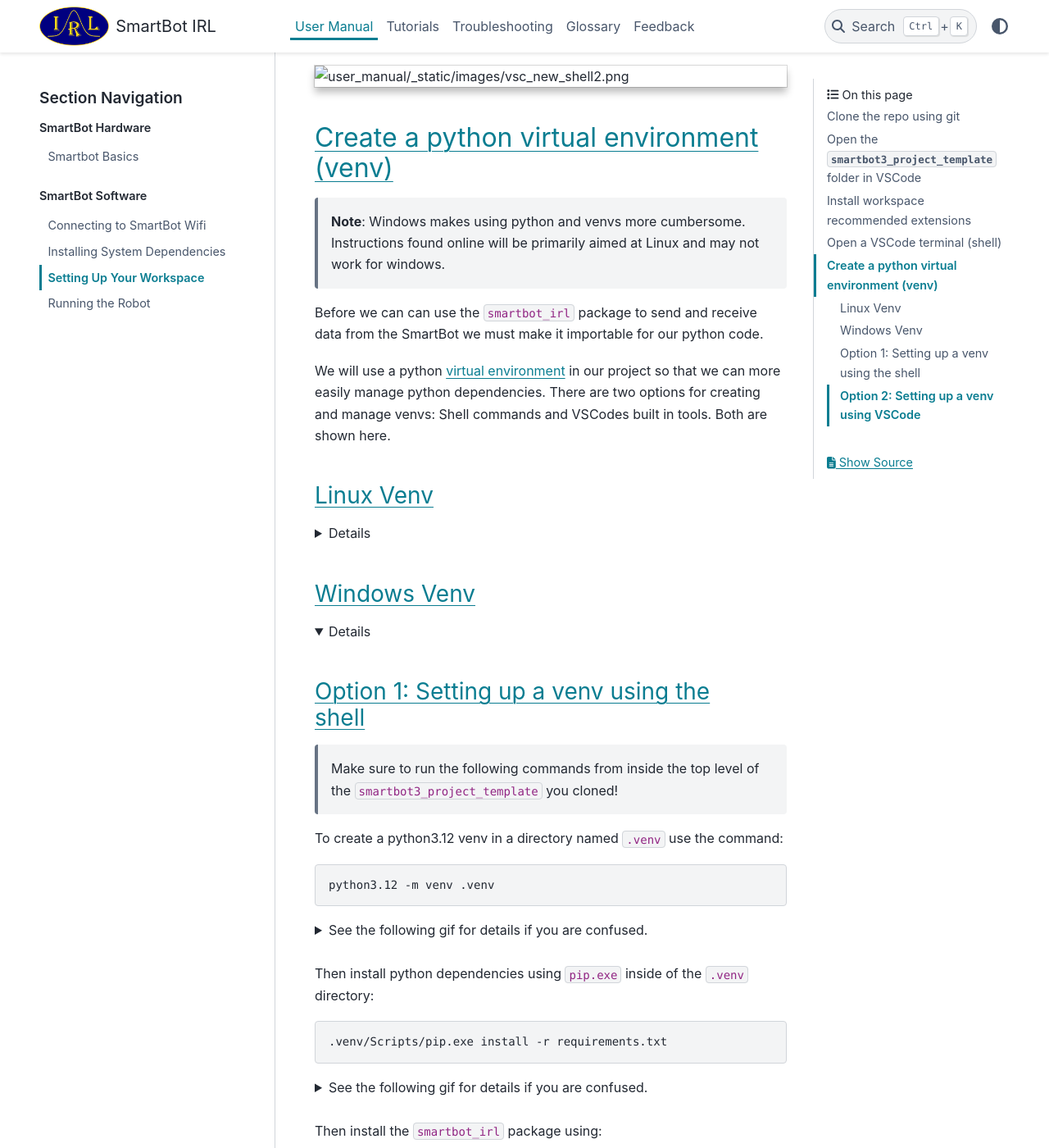
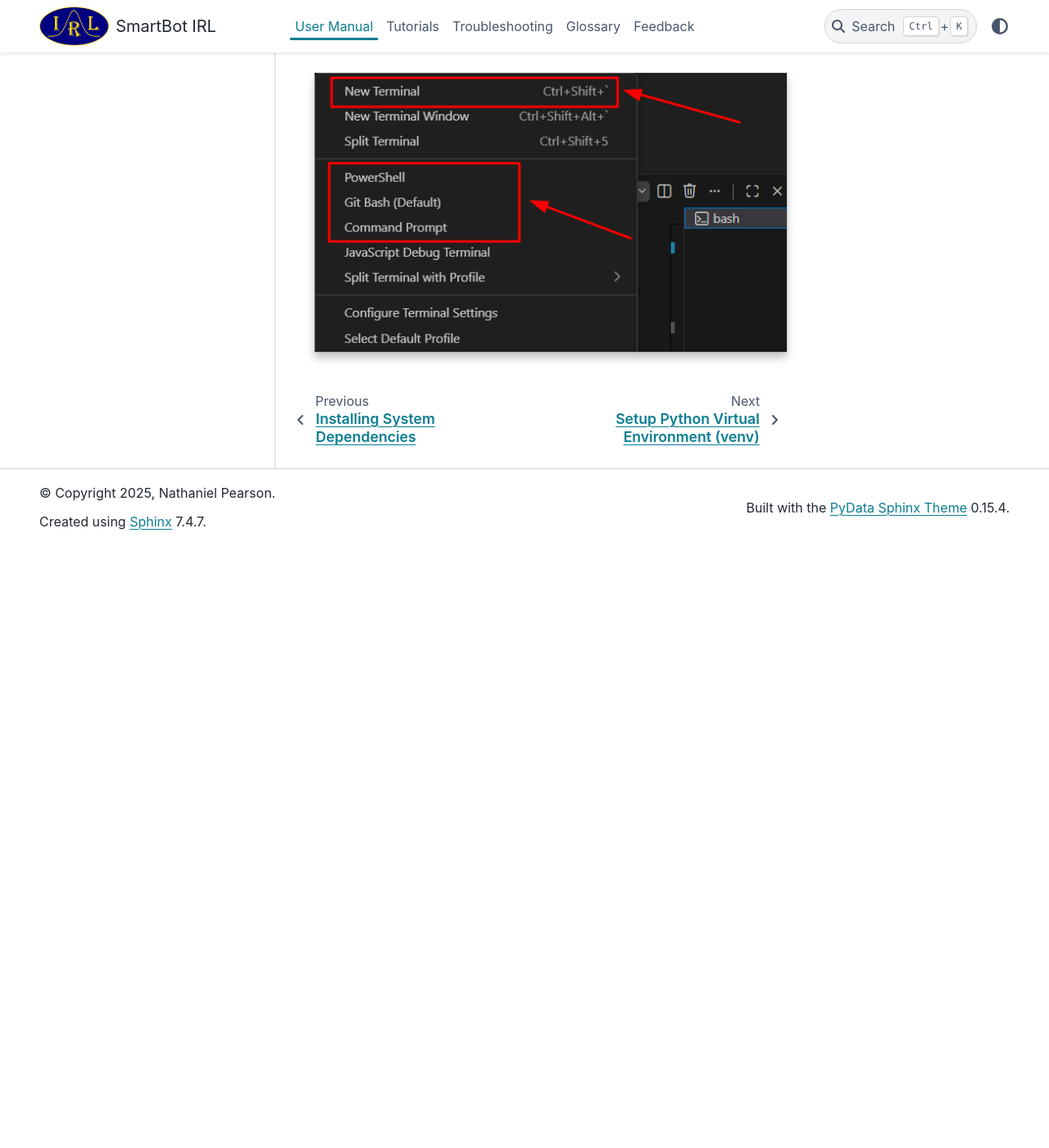
Before and after one commit to wvu-irl/smartbot_irl, a Sphinx documentation site: the page built from docs/source/user_manual/setup_workspace.md, in a window 1280 px wide and 1400 px high, scrolled down 3133 px. Shown: the whole window at 82% size. Built offline with Sphinx 7.4.7 and the PyData theme 0.15.4, drawn with Linux system fonts in a browser that asks for light colours; pages that are not in the unit, such as notebooks, are missing from menus; after the commit the page ends 3798 px from its top, so only the background shows below that; some of the changed text lies outside the part shown.

Commit message:
Fix API page. Update docs. Add venv entry to user man

````diff
--- a/docs/source/tutorials/index.rst
+++ b/docs/source/tutorials/index.rst
@@ -2,7 +2,7 @@ Tutorials
 =========
 
 .. toctree::
-   :maxdepth: 2
+   :maxdepth: 1
    :caption: Tutorials
 
    teleop_example
--- a/docs/source/user_manual/index.rst
+++ b/docs/source/user_manual/index.rst
@@ -17,4 +17,5 @@ The user manual will help you get started with using the SmartBots.
    connect_network
    installing_deps
    setup_workspace
+   setup_venv
    run_robot
--- a/docs/source/user_manual/setup_workspace.md
+++ b/docs/source/user_manual/setup_workspace.md
@@ -15,7 +15,7 @@ git clone --recursive https://github.com/wvu-irl/smartbot3_project_template
 
 This repo includes _another repo_ `smartbot_irl` which is a python package used to control the IRL SmartBot.
 See the following gif for details if you are confused.
-<div style="max-width: 100%; overflow-x: auto;">
+<div class="video-card">
   <video controls style="width: 100%; height: auto;" poster="../_static/gifs/demo_preview.gif">
     <source src="../_static/videos/win_clone_repo.webm" type="video/webm">
   </video>
@@ -24,11 +24,13 @@ See the following gif for details if you are confused.
 ## Open the `smartbot3_project_template` folder in VSCode
 
 Now, let's open VSCode to the directory for the reop we have just cloned. **When prompted to install recommended extensions, click yes**. See the following gif for details if you are confused.
-<div style="max-width: 100%; overflow-x: auto;">
+<div class="video-card">
   <video controls style="width: 100%; height: auto;" poster="../_static/gifs/demo_preview.gif">
     <source src="../_static/videos/win_vsc_extensions_open.webm" type="video/webm">
   </video>
 </div>
+
+
 
 ## Install workspace recommended extensions
 
@@ -40,77 +42,8 @@ If the prompt to install recommended extensions did not appear or if you want to
 This can be done by going to the menu `View->Terminal`. Alternatively the keymap `` Ctrl-`  `` will toggle the terminal pane open/closed.
 
 We can have VSC open a variety of shells. On windows we can select from gitbash, CMD, and powershell. You may do this by clicking on the small down arrow at the top of the terminal pane.
-<img src='./_static/images/vsc_new_shell.png' style="max-width:800;  height:auto;">
+<img src='../_static/images/vsc_new_shell.png' style="max-width:800;  height:auto;">
 
 We can make additional terminal windows here if desired. Alternatively, the keymap `` Ctrl-Shift-`  `` will also do this.
 
-<img src='./_static/images/vsc_new_shell2.png' style="max-width:800;  height:auto;">
-
-## Create a python virtual environment (venv)
-
-> **Note**: Windows makes using python and venvs more cumbersome. Instructions
-> found online will be primarily aimed at Linux and may not work for windows.
-
-Before we can can use the `smartbot_irl` package to send and receive data from
-the SmartBot we must make it importable for our python code.
-
-We will use a python [virtual environment](https://peps.python.org/pep-0405/) in
-our project so that we can more easily manage python dependencies. There are two
-options for creating and manage venvs: Shell commands and VSCodes built in
-tools. Both are shown here.
-
-### Linux Venv
-
-<details linux>
-
-</details linux>
-
-### Windows Venv
-
-<details open>
-
-### Option 1: Setting up a venv using the shell
-
-> Make sure to run the following commands from inside the top level of the `smartbot3_project_template` you cloned!
-
-To create a python3.12 venv in a directory named `.venv` use the command:
-
-```bash
-python3.12 -m venv .venv
-```
-
-<details >
-    <summary>See the following gif for details if you are confused.</summary>
-<img src='./docs/gifs/win_venv_install.gif' style="max-width:700;  height:auto;">
-</details>
-<br>
-
-Then install python dependencies using `pip.exe` inside of the `.venv` directory:
-
-```bash
-.venv/Scripts/pip.exe install -r requirements.txt
-```
-
-<details>
-    <summary>See the following gif for details if you are confused.</summary>
-<img src='./docs/gifs/win_venv_req_install.gif' style="max-width:700;  height:auto;">
-</details>
-<br>
-
-Then install the `smartbot_irl` package using:
-
-```bash
-.venv/Scripts/pip.exe install -e smartbot_irl
-```
-
-<details>
-    <summary>See the following gif for details if you are confused.</summary>
-<img src='./docs/gifs/win_venv_smartbot_install.gif' style="max-width:700;  height:auto;">
-</details>
-
-### Option 2: Setting up a venv using VSCode
-
-<details vscopt>
-</details vscopt>
-
-</details win>
+<img src='../_static/images/vsc_new_shell2.png' style="max-width:800;  height:auto;">
````
Also changed, not shown: docs/source/tutorials/teleop_example.md (+1 -1 lines), docs/source/user_manual/installing_deps.md (+24 -15 lines), docs/source/user_manual/setup_venv.md (added, +70 -0 lines), 1 other file.
